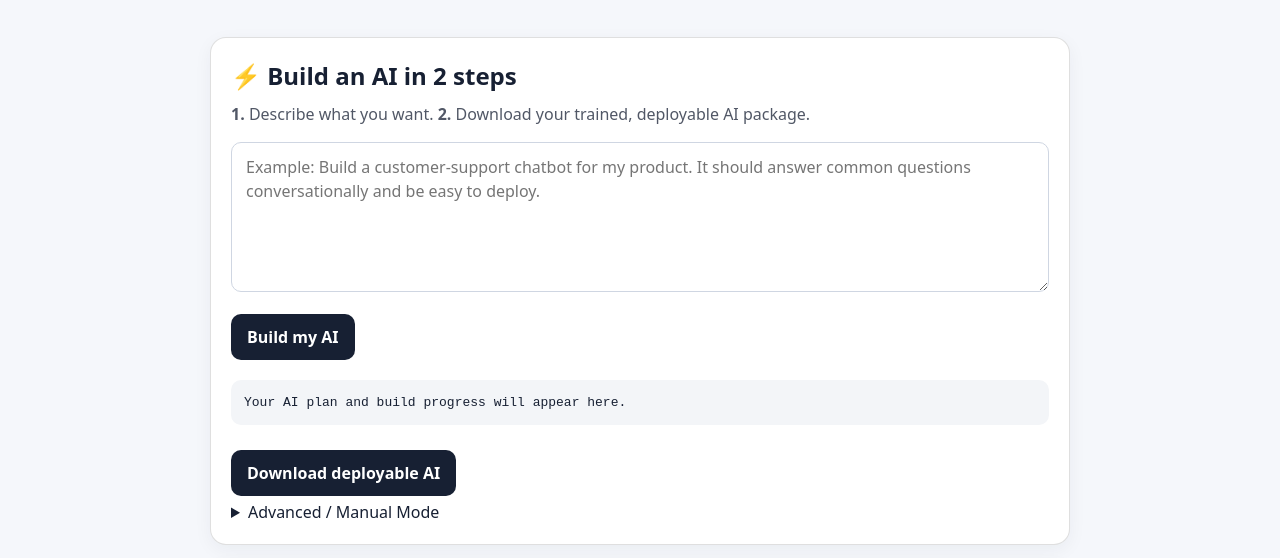
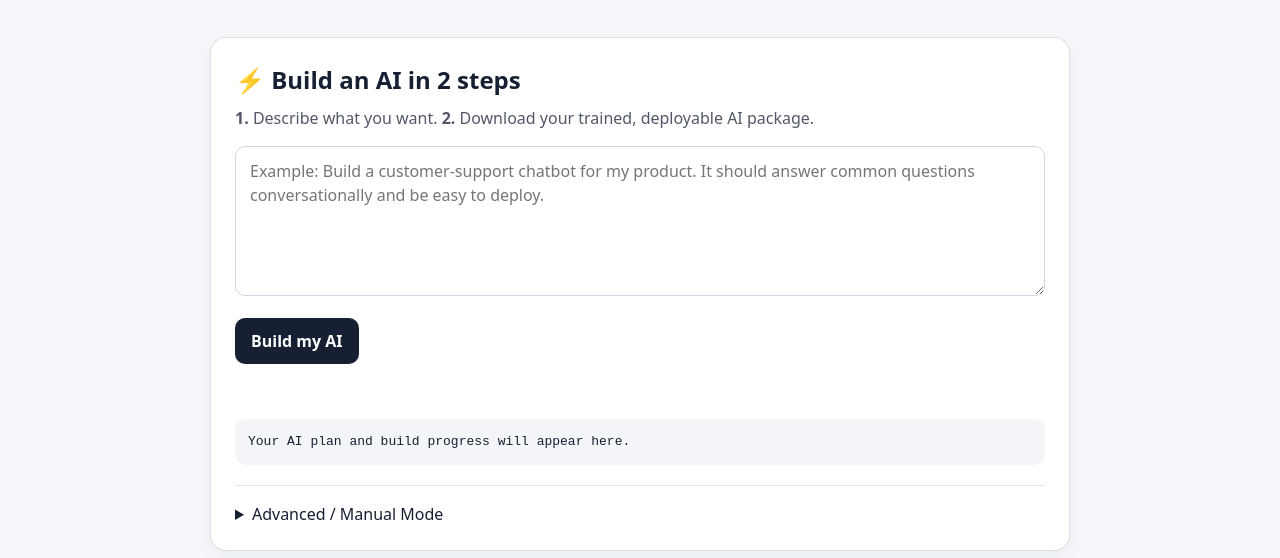
Before and after one commit to kingsohad37-stack/lightweight-ai-trainer, a plain HTML site: page web-overrides/index.html in a window 1280 px wide. Shown: the part 177-735 px from the top of the page. Drawn offline with Linux system fonts and the light colour scheme; no server answers.

Commit message:
Polish automatic two-step builder UI

```diff
--- a/web-overrides/auto.css
+++ b/web-overrides/auto.css
@@ -1 +1 @@
-#autoMode{max-width:900px;margin:1rem auto;padding:1.25rem;border:1px solid rgba(127,127,127,.25);border-radius:16px}#autoPrompt{width:100%;min-height:150px;box-sizing:border-box}#autoBuild{margin-top:.75rem}#autoDownload{display:inline-block;margin-top:.75rem}#autoStatus{font-weight:600;margin-top:1rem}.auto-help{opacity:.75;margin:.4rem 0 1rem}.auto-result{white-space:pre-wrap;overflow:auto;max-height:280px}
+#autoMode{max-width:900px;margin:1rem auto;padding:1.5rem;border:1px solid rgba(127,127,127,.25);border-radius:16px}#autoPrompt{width:100%;min-height:150px;box-sizing:border-box}#autoBuild{margin-top:.75rem}#autoDownload{display:inline-block;margin-top:.75rem}.auto-help{opacity:.75;margin:.4rem 0 1rem}.auto-result{white-space:pre-wrap;overflow:auto;max-height:280px}#autoStatus{font-weight:600;margin-top:1rem;min-height:1.4em}.advanced-toggle{margin-top:1.25rem;padding-top:1rem;border-top:1px solid rgba(127,127,127,.2)}#autoDownload[hidden]{display:none}
```
